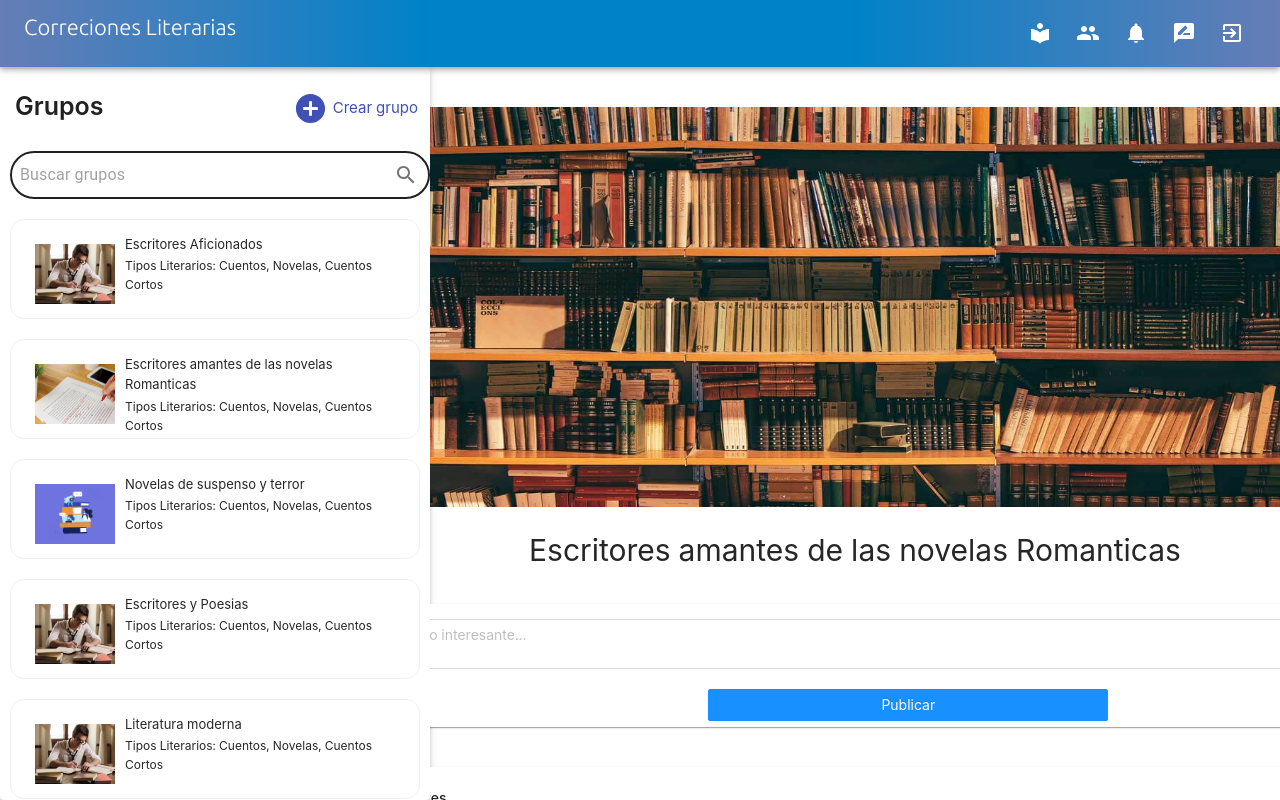
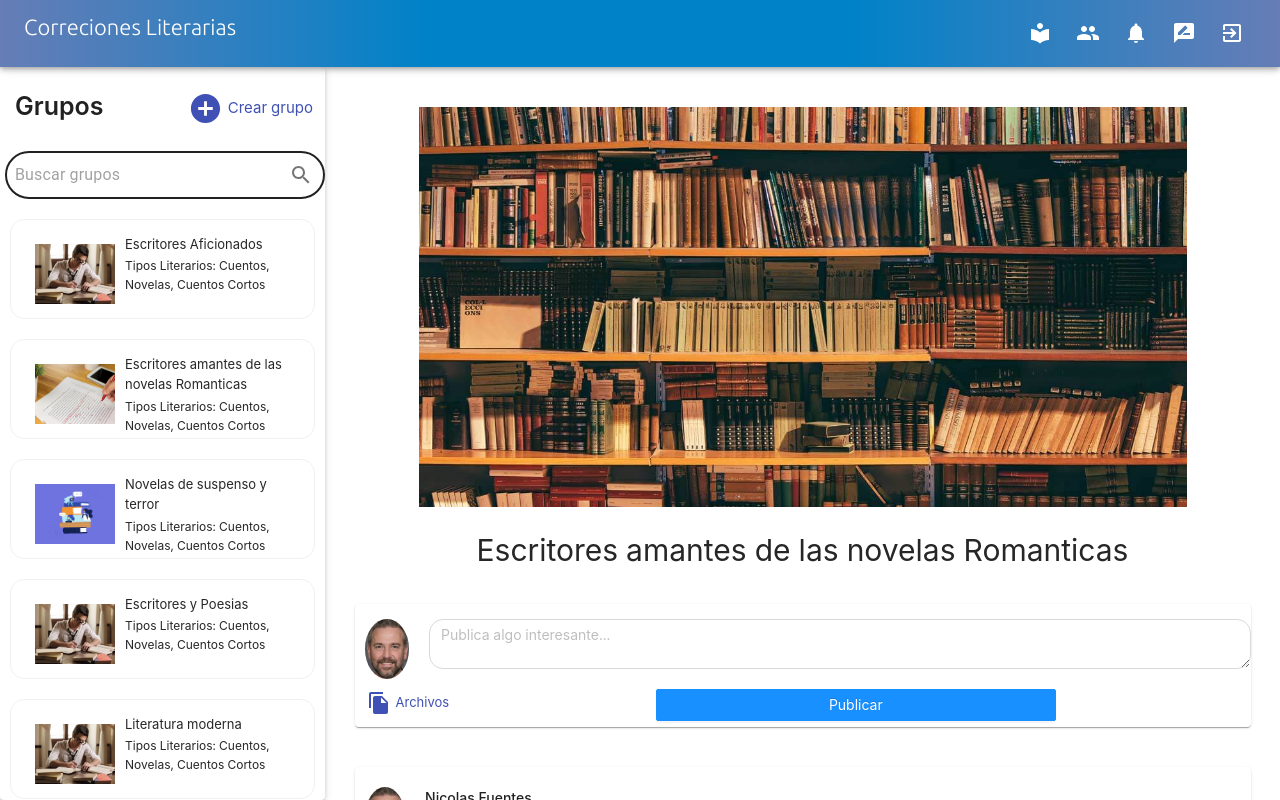
Before and after one commit to denbalestri/seminario2-frontend, a React (Create React App) app: page /grupos in a window 1280 px wide. Built offline with nearby package versions, Linux system fonts and the light colour scheme; no server answers.

Commit message:
fix width css

```diff
--- a/src/components/ContentGroup/ContentGroup.js
+++ b/src/components/ContentGroup/ContentGroup.js
@@ -8,7 +8,7 @@ const ContentGroup = ({ titleGroup, postItems }) => {
       <div style={{ display: 'flex', justifyContent: 'center' }}>
         <img
           src="../../images/Essential-Books.jpg"
-          style={{ width: 1200, height: 400 }}
+          style={{ width: '60vw', height: 400 }}
           alt="grupo"
         ></img>
       </div>
@@ -24,7 +24,7 @@ const ContentGroup = ({ titleGroup, postItems }) => {
         <p style={{ fontSize: 30, fontWeight: 400 }}>{titleGroup}</p>
         <aside
           style={{
-            width: 1200,
+            width: '70vw',
             display: 'flex',
             flexDirection: 'column',
             justifyContent: 'center',
--- a/src/components/List/List.js
+++ b/src/components/List/List.js
@@ -3,8 +3,6 @@ import { MessageOutlined, FileTwoTone, UserOutlined } from '@ant-design/icons';
 import { List, Avatar, Space, Rate } from 'antd';
 import { useSelector } from 'react-redux';
 import Button from '../../components/Button';
-import Comment from '../../components/Comment';
-import Rating from '@material-ui/lab/Rating';
 import { SERVIDOR } from '../../constants/URIs';
 const IconText = ({ icon, text, onClick }) => (
   <Space>
--- a/src/components/SearchGroups/SearchGroups.js
+++ b/src/components/SearchGroups/SearchGroups.js
@@ -44,8 +44,8 @@ const SearchGroups = ({ onClickCreateGroup }) => {
           borderRadius: '2em',
           border: 'solid 2px',
           display: 'flex',
-          width: 420,
-          marginLeft: 10,
+          width: '25vw',
+          marginLeft: 5,
         }}
       >
         <InputBase
--- a/src/pages/Groups/Groups.js
+++ b/src/pages/Groups/Groups.js
@@ -119,7 +119,7 @@ const Groups = () => {
   return (
     <MainLayout>
       <article style={{ display: 'flex', height: '100%' }}>
-        <Paper elevation={3} style={{ width: 450 }}>
+        <Paper elevation={3} style={{ width: '29vw' }}>
           <SearchGroup onClickCreateGroup={onClickCreateGroup} />
           <aside style={{ overflowY: 'scroll', height: 800 }}>
             {groupsItems.map((group, index) => {
```
